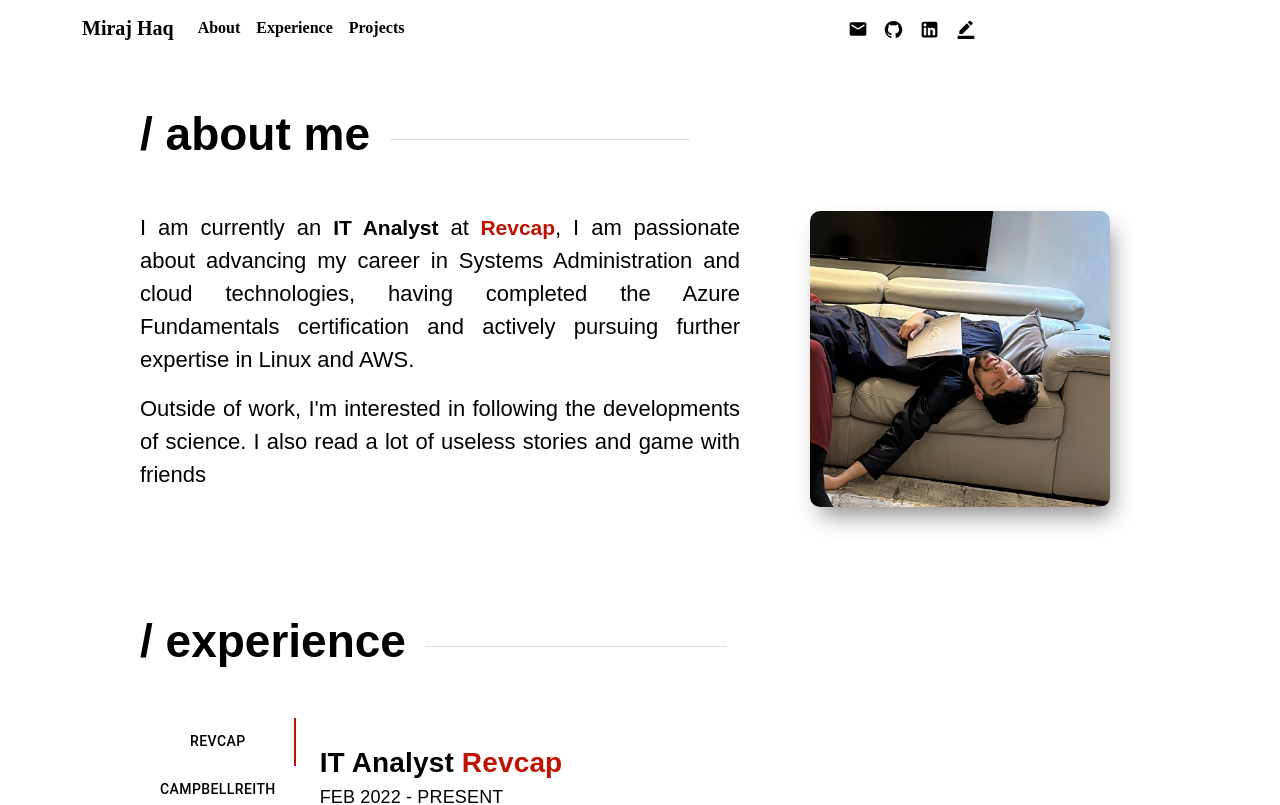
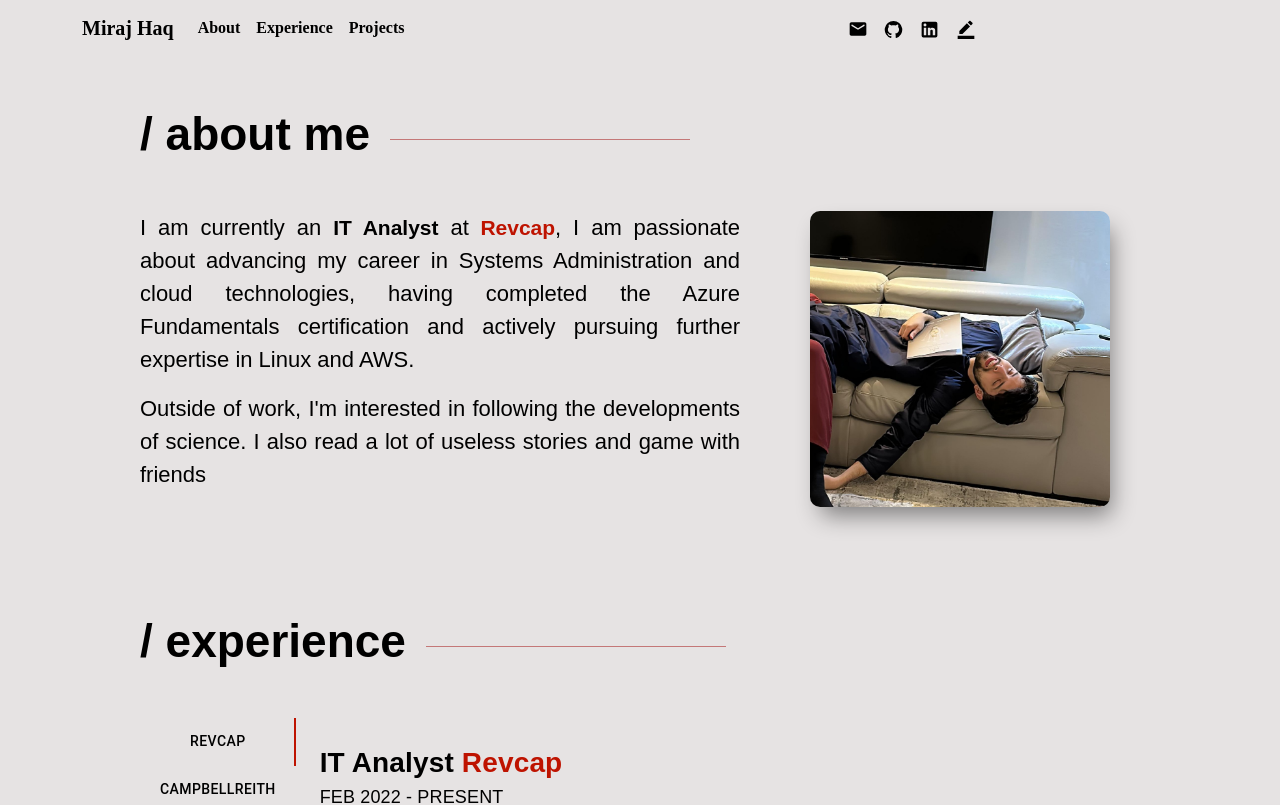
Before and after one commit to mirajhaq/Miraj, a React (Create React App) app: page / in a window 1280 px wide. Shown: the top 805 px of the page. Built offline with nearby package versions, Linux system fonts and the light colour scheme; a web font is replaced by a local one.

Commit message:
Update Global.css

```diff
--- a/src/styles/Global.css
+++ b/src/styles/Global.css
@@ -1,8 +1,8 @@
 :root {
   --dark-navy: #ecdede;
-  --navy: #ffffff;
+  --navy: #e6e3e3;
   --light-navy: #ffffff;
-  --lightest-navy: #dfdfdf;
+  --lightest-navy: #c47878;
   --navy-shadow: rgba(255, 255, 255, 0.7);
   --slate: #000000;
   --light-slate: #ffffff;
```
